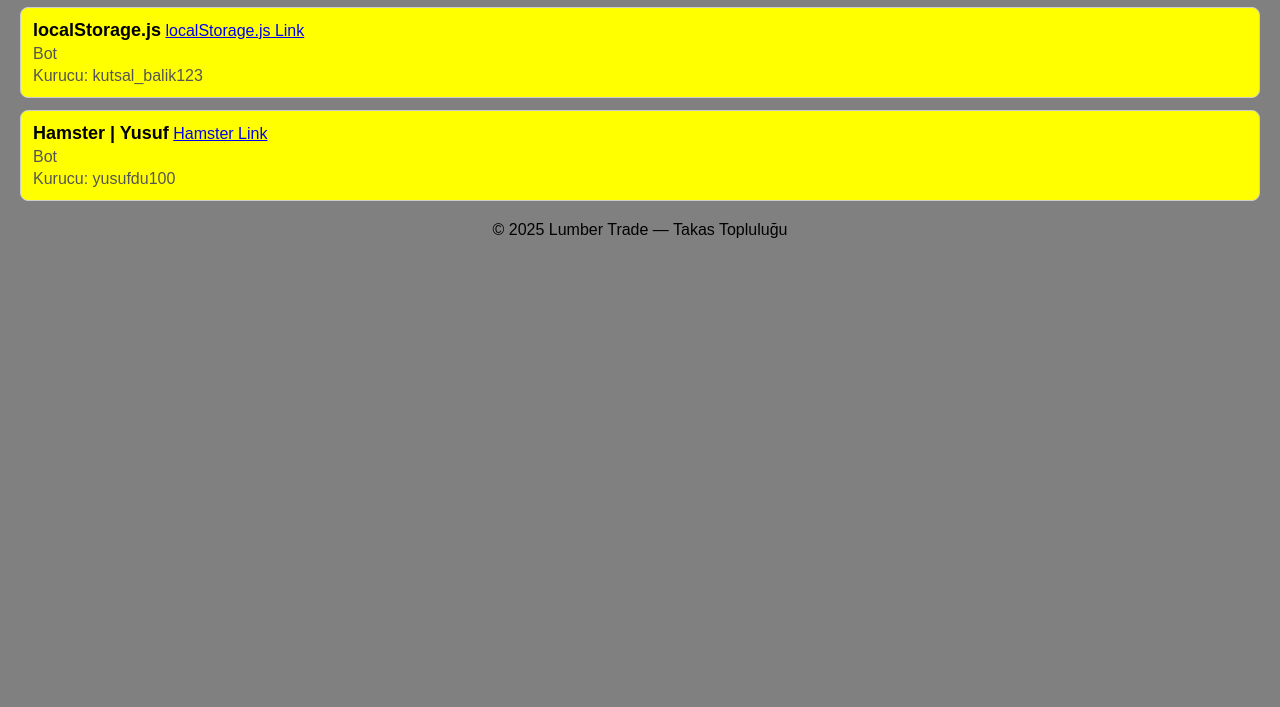
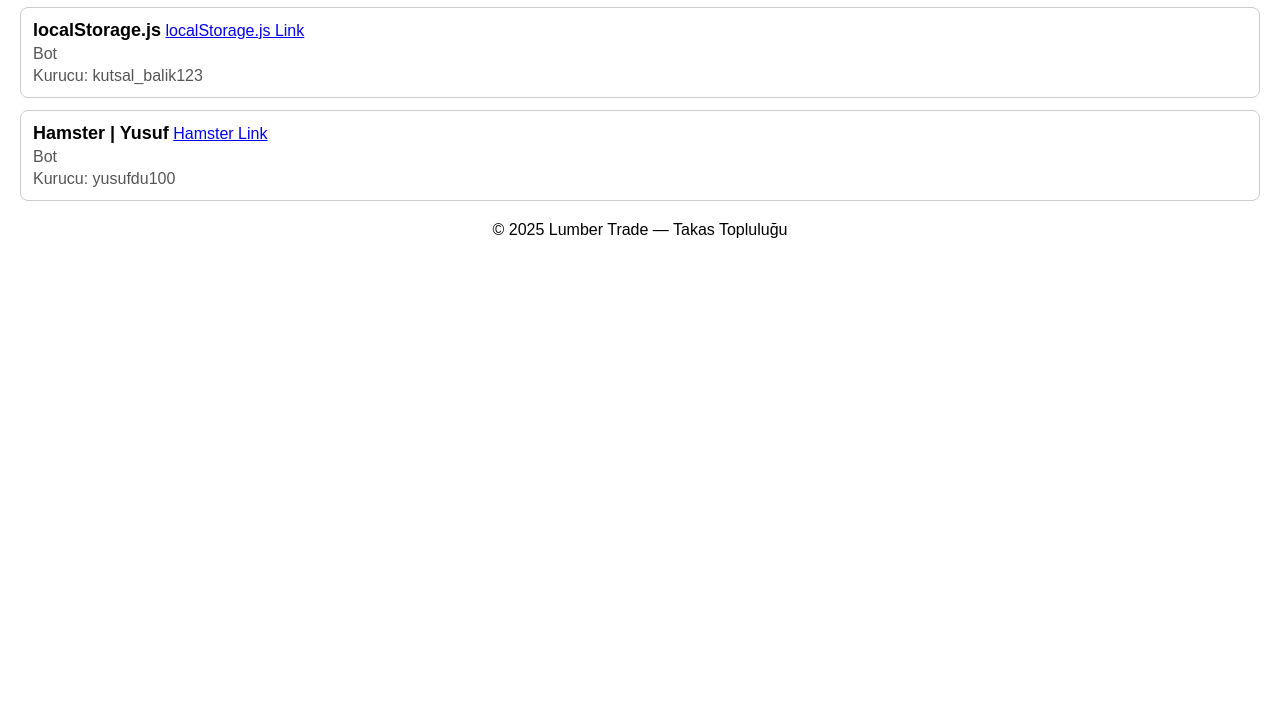
Before and after one commit to localstorage64/LumberTrade, a plain HTML site: page botlarımız.html in a window 1280 px wide. Shown: the part 93-800 px from the top of the page. Drawn offline with Linux system fonts and the light colour scheme.

Commit message:
Update botlarımız.html

```diff
--- a/botlarımız.html
+++ b/botlarımız.html
@@ -5,9 +5,9 @@
   <title>Lumber Trade</title>
   <meta name="viewport" content="width=device-width, initial-scale=1.0, maximum-scale=1.0, user-scalable=no">
   <style>
-    body { font-family: Arial, sans-serif; background:gray; margin:0; padding:20px; }
+    body { font-family: Arial, sans-serif; background:white; margin:0; padding:20px; }
     h1 { text-align:center; }
-    .txt { background:yellow; border:1px solid #ccc; border-radius:8px; padding:12px; margin:12px 0; }
+    .txt { background:white; border:1px solid #ccc; border-radius:8px; padding:12px; margin:12px 0; }
     .txt strong { font-size:18px; }
     .txt span { display:block; margin-top:4px; color:#555; }
   </style>
```
